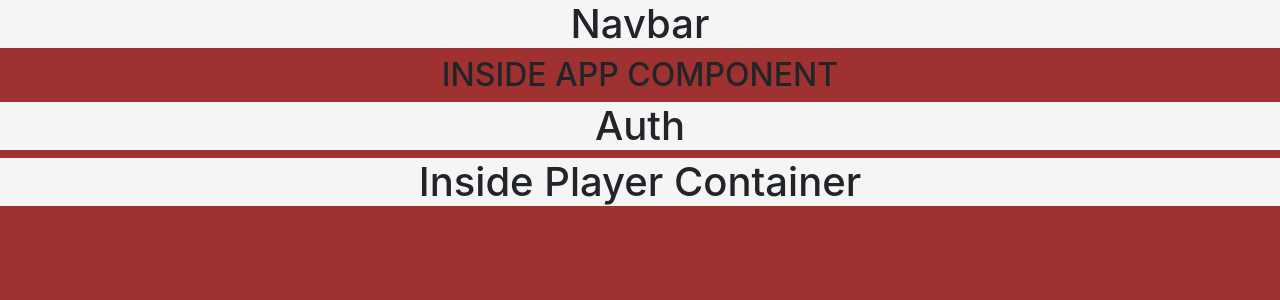
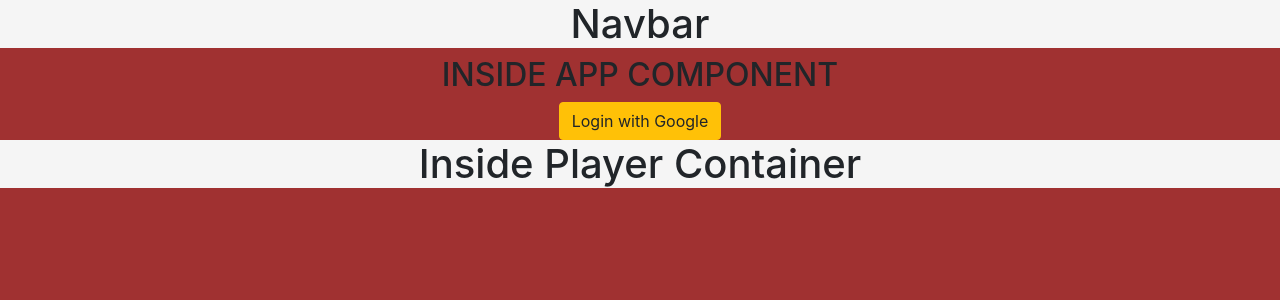
Before and after one commit to bethh56/sports-roster, a React (Create React App) app: page / in a window 1280 px wide. Shown: the top 300 px of the page. Built offline with nearby package versions, Linux system fonts and the light colour scheme.

Commit message:
created login button

```diff
--- a/src/components/Auth/Auth.js
+++ b/src/components/Auth/Auth.js
@@ -1,12 +1,21 @@
 import React from 'react';
+import firebase from 'firebase/app';
+import 'firebase/auth';
+
 
 import './Auth.scss';
 
 class Auth extends React.Component {
+  loginClickEvent = (e) => {
+    e.preventDefault();
+    const provider = new firebase.auth.GoogleAuthProvider();
+    firebase.auth().signInWithPopup(provider);
+  }
+
   render() {
     return (
       <div className="Auth">
-        <h1>Auth</h1>
+        <button className="btn btn-warning" onClick={this.loginClickEvent}>Login with Google</button>
       </div>
     );
   }
--- a/src/components/Auth/Auth.scss
+++ b/src/components/Auth/Auth.scss
@@ -1,3 +1,3 @@
 .Auth {
-  background-color: whitesmoke;
+  display: block;
 }
```
Also changed, not shown: src/App/helpers/data/connections.js (added, +10 -0 lines).
